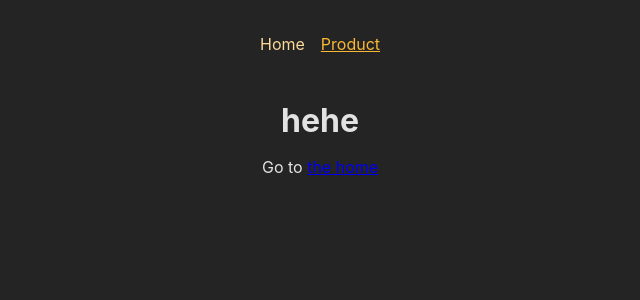
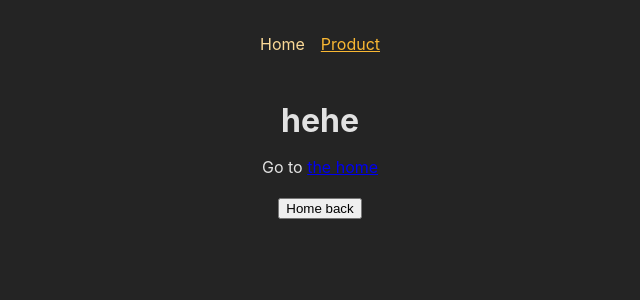
Before and after one commit to RTeawkondo/Demo-React-Router, a React (Create React App) app: page /product in a window 1280 px wide. Shown: the top 300 px of the page, without its empty margins (320-960 px from the left). Built offline with nearby package versions, Linux system fonts and the light colour scheme.

Commit message:
Alter way with useNavigate

```diff
--- a/src/pages/Product.js
+++ b/src/pages/Product.js
@@ -1,10 +1,18 @@
-import { Link } from "react-router-dom";
+import { Link, useNavigate } from "react-router-dom";
 
 export default function Product() {
+  const navigate = useNavigate()
+
+  function navigateHandler () {
+    navigate("/")
+  }
   return (
     <>
       <h1>hehe</h1>
       <p>Go to <Link to="/"> the home</Link></p>
+      <p>
+        <button onClick={navigateHandler}>Home back</button>
+      </p>
     </>
   );
 }
```
